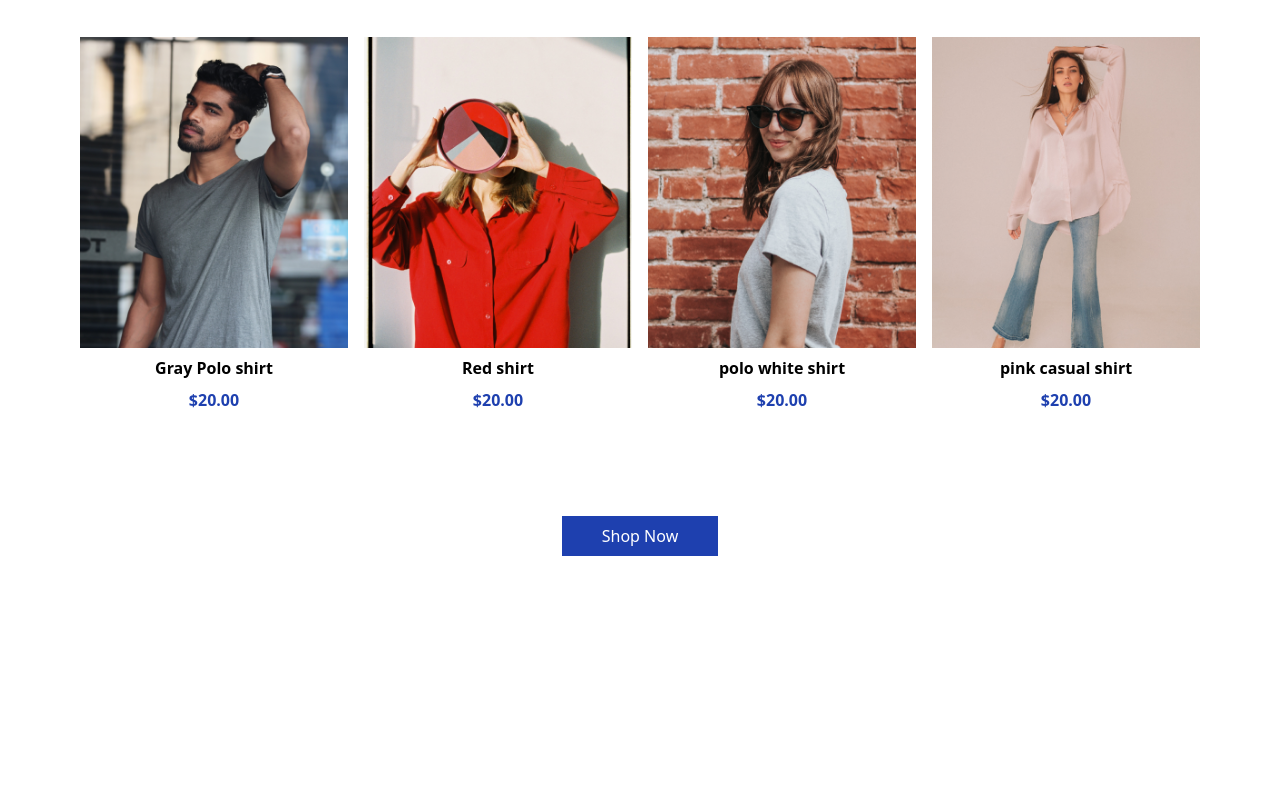
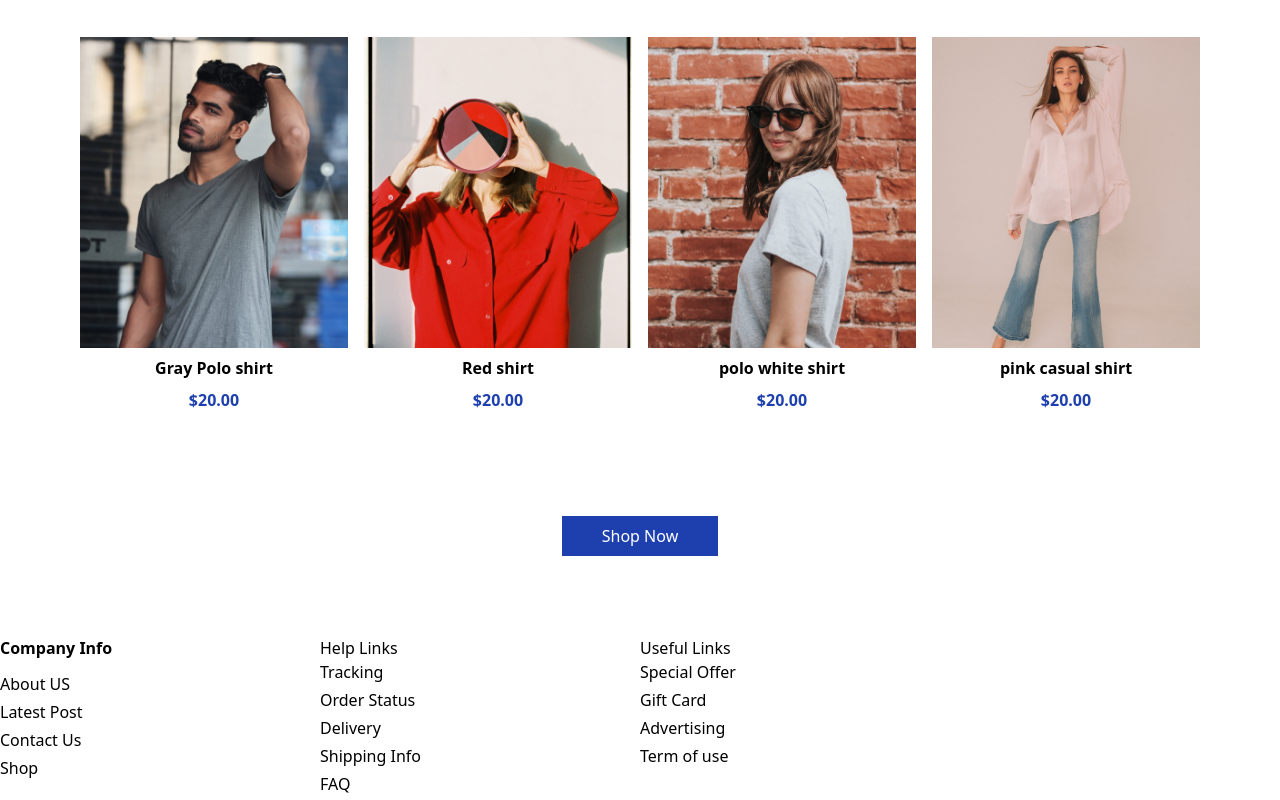
Before and after one commit to Izzah-Salam/TailWind_Design_Website, a website built with Vite: page index.html in a window 1280 px wide. Shown: the part 1898-2698 px from the top of the page. Before the commit the page ends 2534 px from the top, so only its background shows below. Built offline with nearby package versions, Linux system fonts and the light colour scheme.

Commit message:
adding footer

```diff
--- a/index.html
+++ b/index.html
@@ -242,7 +242,61 @@
 
 </section>
 
-<footer>
+<footer class="grid grid-cols-4 justify-center">
+  <div>
+    <h3 class="font-semibold mb-3">Company Info</h3>
+    <ul >
+    <li class="pb-1">
+      About US
+    </li>
+    <li class="pb-1">
+      Latest Post
+    </li>
+    <li class="pb-1">
+      Contact Us
+    </li>
+    <li class="pb-1">
+      Shop
+    </li>
+    </ul>
+  </div>
+  <div>
+    <h3>Help Links</h3>
+    <ul>
+    <li class="pb-1">
+      Tracking
+    </li>
+    <li class="pb-1">
+      Order Status
+    </li>
+    <li class="pb-1">
+      Delivery
+    </li>
+    <li class="pb-1">
+      Shipping Info
+    </li>
+    <li class="pb-1">
+     FAQ
+    </li>
+    </ul>
+  </div>
+  <div>
+    <h3>Useful Links</h3>
+    <ul>
+    <li class="pb-1">
+      Special Offer
+    </li>
+    <li class="pb-1">
+      Gift Card
+    </li>
+    <li class="pb-1">
+      Advertising
+    </li>
+    <li class="pb-1">
+      Term of use
+    </li>
+    </ul>
+  </div>
 
 </footer>
 
```
